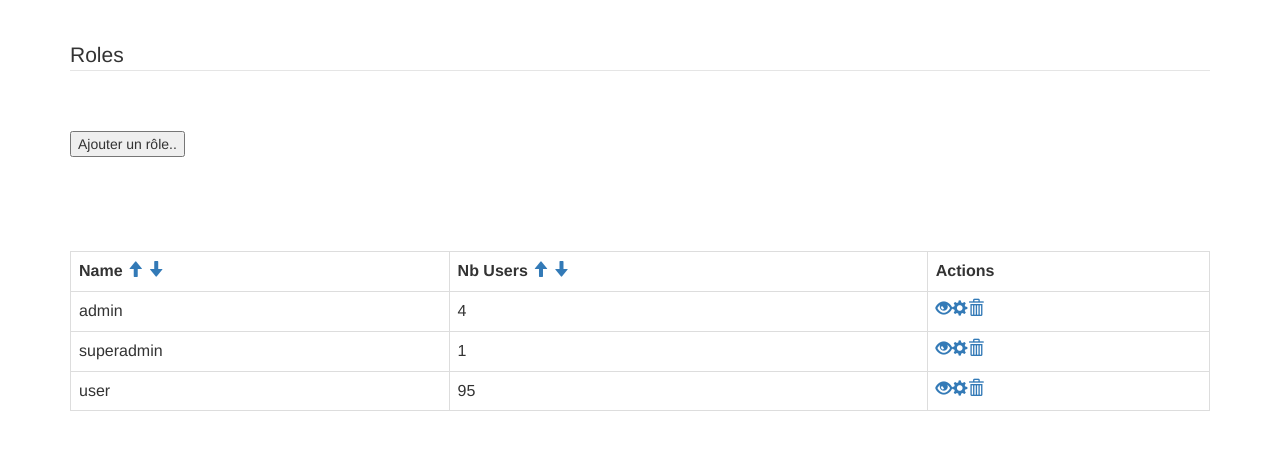
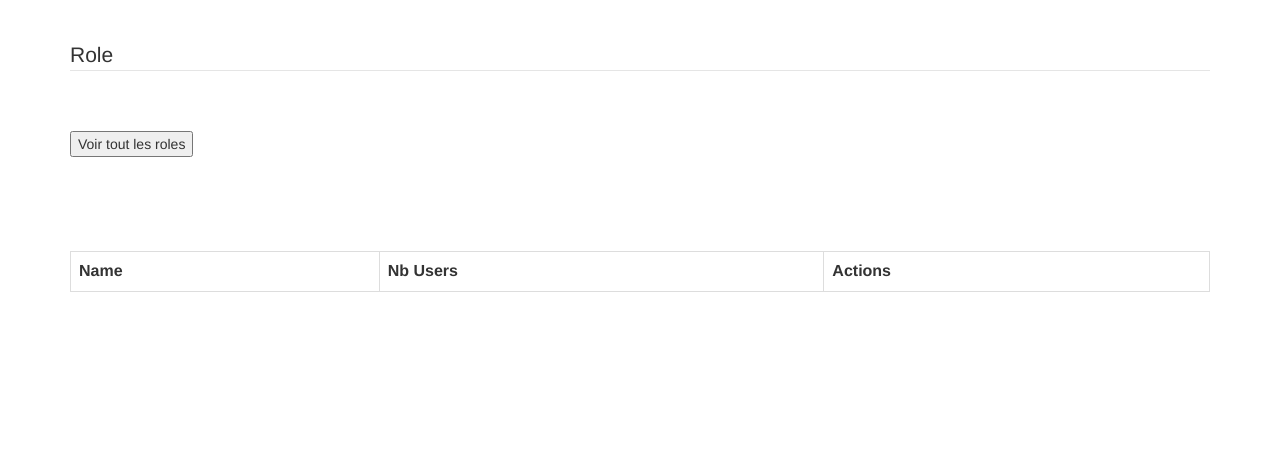
Before and after one commit to quentindurpoix/s4-userManagement-0, a PHP site: page /show.php in a window 1280 px wide. Shown: the top 450 px of the page. Run offline with PHP 8.4, Linux system fonts and the light colour scheme; data comes from the database, SQL or seed files in the repository; lists and menus that the app fills with data are empty; some libraries are stand-ins or nearby versions.

Commit message:
commit home

```diff
--- a/roles/show.php
+++ b/roles/show.php
@@ -18,52 +18,34 @@
  */
 
 $dbh = new PDO('mysql:host=localhost;dbname=phalcon-td0', 'root','');
-
+    if(isset($_GET['id'])){
+        $id = $_GET['id'];
+    }else{
+        $id=0;
+    }
 
 ?>
 
 <div class="container">
     </br></br>
-    <legend>Roles</legend>
+    <legend>Role</legend>
     </br></br>
-    <form method="POST" action="./add">
-        <input type="submit" name="ok" value="Ajouter un rôle.." >
+    <form method="POST" action="./">
+        <input type="submit" name="ok" value="Voir tout les roles" >
     </form>
     </br></br></br></br>
     <table class="table  table-bordered">
         <tr>
-            <th>Name <a href="?col=1&tri=up"><span class="glyphicon glyphicon-arrow-up" aria-hidden="true"></span></a>
-                <a href="?col=1&tri=down"><span class="glyphicon glyphicon-arrow-down" aria-hidden="true"></span></a>
-            </th>
-            <th>Nb Users <a href="?col=2&tri=up"><span class="glyphicon glyphicon-arrow-up" aria-hidden="true"></span></a>
-                <a href="?col=2&tri=down"><span class="glyphicon glyphicon-arrow-down" aria-hidden="true"></span></a></th>
+            <th>Name</th>
+            <th>Nb Users</th>
             <th>Actions</th>
         </tr>
         <?php
 
-        if(!isset($_GET['col'])||!isset($_GET['tri'])){
-            $stmt = $dbh->prepare('SELECT name, count(idrole), role.id FROM role JOIN user ON user.idrole = role.id GROUP BY role.id, name ORDER by name');
-        }else{
-            if($_GET['col']=='1'){
-                if($_GET['tri']=='up'){
-                    $stmt = $dbh->prepare('SELECT name, count(idrole), role.id FROM role JOIN user ON user.idrole = role.id GROUP BY role.id, name ORDER by name');
-                }else{
-                    $stmt = $dbh->prepare('SELECT name, count(idrole), role.id FROM role JOIN user ON user.idrole = role.id GROUP BY role.id, name ORDER by name desc');
-                }
-
-            }else{
-                if($_GET['tri']=='up'){
-                    $stmt = $dbh->prepare('SELECT name, count(idrole), role.id FROM role JOIN user ON user.idrole = role.id GROUP BY role.id, name ORDER by count(idrole)');
-                }else{
-                    $stmt = $dbh->prepare('SELECT name, count(idrole), role.id FROM role JOIN user ON user.idrole = role.id GROUP BY role.id, name ORDER by count(idrole) desc');
-                }
-            }
-
-        }
-
+        $stmt = $dbh->prepare('SELECT name, count(idrole), role.id FROM role JOIN user ON user.idrole = role.id where role.id='.$id.' GROUP BY role.id, name');
         $stmt->execute();
         while ($result = $stmt->fetch(PDO::FETCH_ASSOC)){
-            echo '<tr><td> '.$result['name'].'<br></td><td> '.$result['count(idrole)'].'<br></td><td><a href="./show?id='.$result['id'].'"><span class="glyphicon glyphicon-eye-open" aria-hidden="true"></span></a><a href="./update?id='.$result['id'].'"><span class="glyphicon glyphicon-cog" aria-hidden="true"></span></a><a href="./delete?id='.$result['id'].'"><span class="glyphicon glyphicon-trash" aria-hidden="true"></span></a></tr>';
+            echo '<tr><td> '.$result['name'].'<br></td><td> '.$result['count(idrole)'].'<br></td><td><a href="./update?id='.$result['id'].'"><span class="glyphicon glyphicon-cog" aria-hidden="true"></span></a><a href="./delete?id='.$result['id'].'"><span class="glyphicon glyphicon-trash" aria-hidden="true"></span></a></tr>';
         };
 
         ?>
```
Also changed, not shown: roles/index.php (+7 -1 lines).
